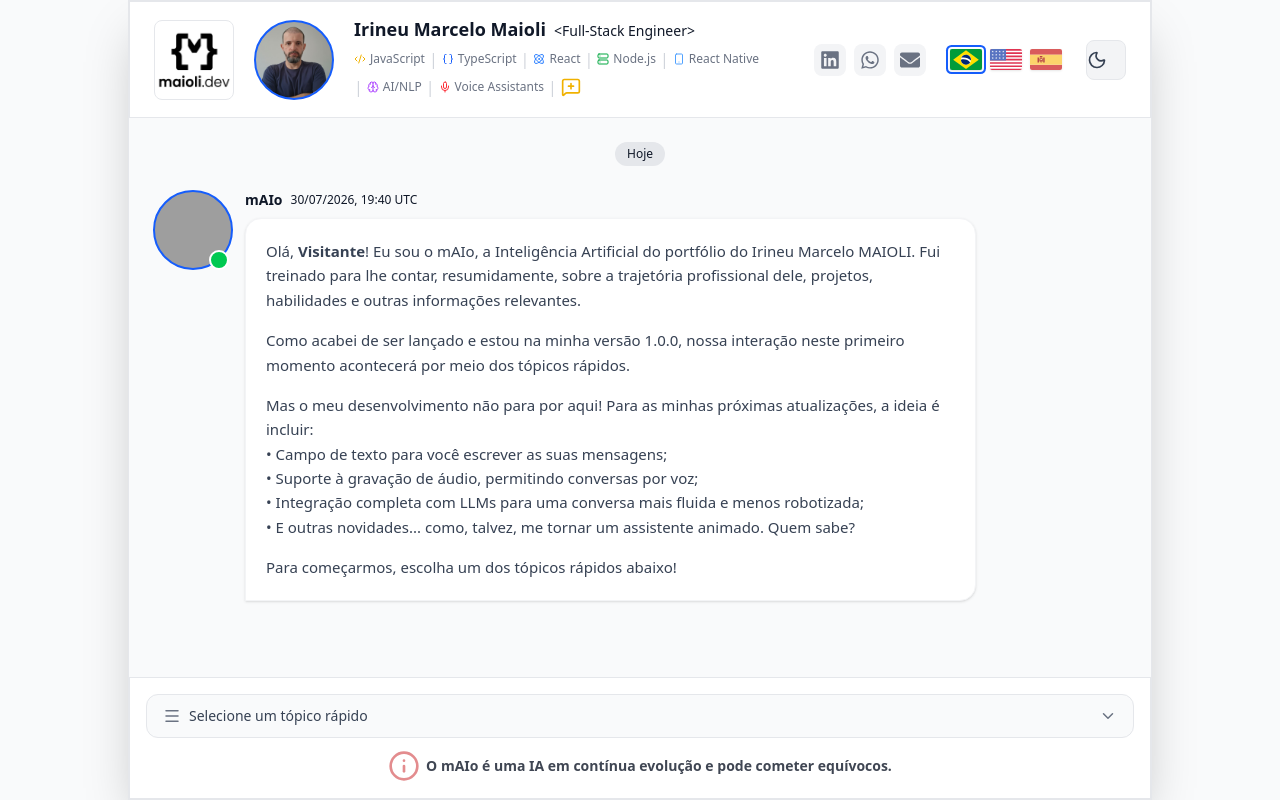
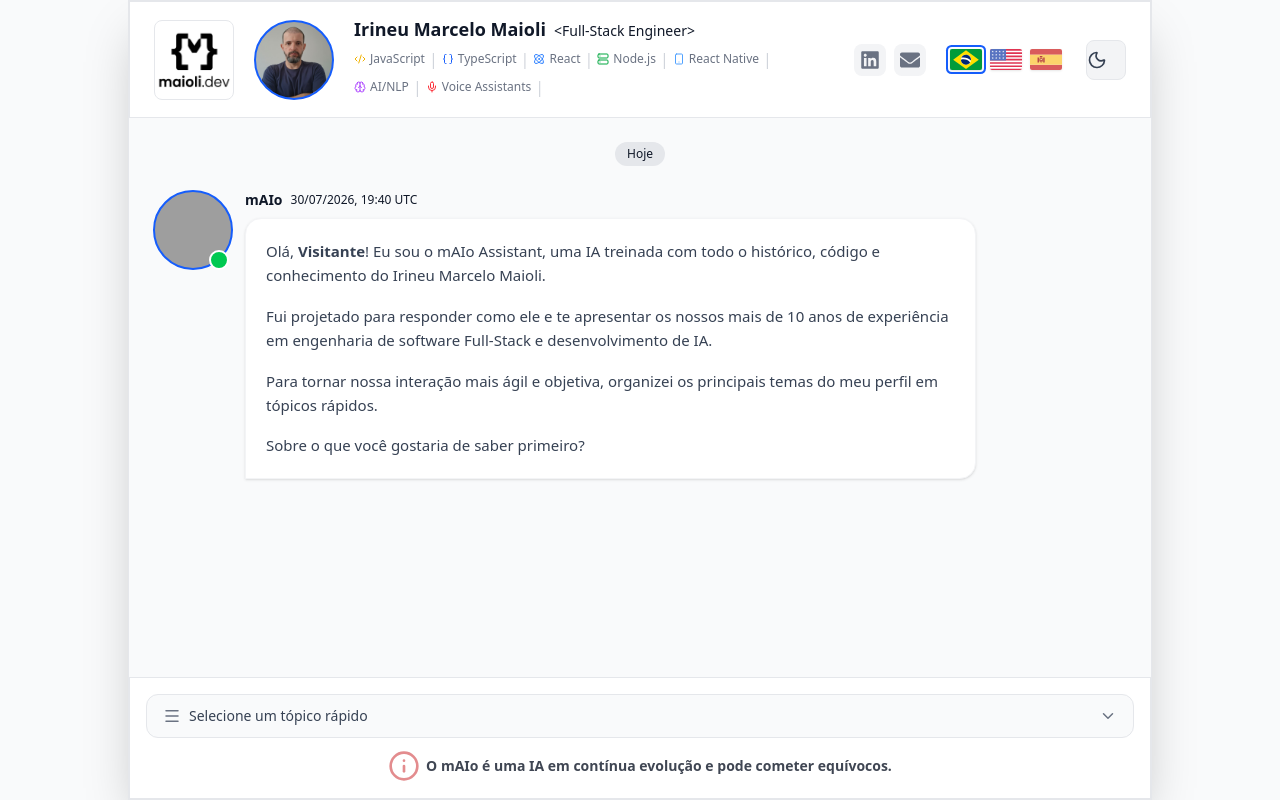
Before and after one commit to immaioli/chat-rag-personal, a Next.js app: page /en/login in a window 1280 px wide. Built offline with nearby package versions, Linux system fonts and the light colour scheme; grey boxes are pictures that could not be loaded.

Commit message:
feat: remove whatsapp references and update ui components

```diff
--- a/src/app/api/chat/config.ts
+++ b/src/app/api/chat/config.ts
@@ -20,7 +20,7 @@ Answer questions about Irineu's career using ONLY the provided knowledge base (\
 - **Bold** for: Technologies (**React**, **Node.js**, **JavaScript**, **TypeScript**, **React Native**, **AI/NLP**, **Voice Assistants**, **Next.js 16**, **React 19**, **LangChain.js**, **Redis**, **BullMQ**, **Prisma**), and Companies (**SiDi**, **Coamo**).
 - *Italics* for: Soft skills, project names (*Chat RAG Personal*, *Optics IDP*), and nuances.
 - **Strict Formatting:** NEVER use double or triple line breaks. Output compact paragraphs. DO NOT add empty lines between list items.
-- **Links:** Always format links using Markdown: [LinkedIn](https://www.linkedin.com/in/immaioli/), [GitHub](https://github.com/immaioli), [WhatsApp](https://wa.me/5544999188624).
+- **Links:** Always format links using Markdown: [LinkedIn](https://www.linkedin.com/in/immaioli/), [GitHub](https://github.com/immaioli).
 
 **3. Content Strategy & Prioritization:**
 - **THE FLAGSHIP PROJECT:** The **Chat RAG Personal** is Irineu's most relevant project.
@@ -36,6 +36,6 @@ Answer questions about Irineu's career using ONLY the provided knowledge base (\
 - **Missing info?** Don't hallucinate. Simply say: "I don't have that specific detail in my current knowledge base." (DO NOT mention LinkedIn or contact info here).
 
 **5. Call to Action & Contact Info:**
-- **STRICT RULE:** NEVER append contact links (LinkedIn, WhatsApp, GitHub) or suggest contacting him at the end of your normal responses.
+- **STRICT RULE:** NEVER append contact links (LinkedIn, GitHub) or suggest contacting him at the end of your normal responses.
 - **ONLY** provide contact information if the visitor EXPLICITLY asks for his contacts, social networks, or how to hire/talk to him.
 `;
--- a/src/components/chat/SocialLinks.tsx
+++ b/src/components/chat/SocialLinks.tsx
@@ -1,7 +1,6 @@
 import { SocialButton } from './SocialButton'
 import {
     FaLinkedin,
-    FaWhatsapp,
     FaEnvelope
 } from 'react-icons/fa'
 import { FlexContainer } from '@/components/ui/FlexContainer'
@@ -20,12 +19,6 @@ export function SocialLinks() {
                 <FaLinkedin size={20} />
             </SocialButton>
             <SocialButton
-                href='https://wa.me/5544999188624'
-                title='WhatsApp'
-            >
-                <FaWhatsapp size={20} />
-            </SocialButton>
-            <SocialButton
                 href='mailto:irineu_marcelo@outlook.com'
                 title='Email'
             >
--- a/src/components/chat/TechStack.tsx
+++ b/src/components/chat/TechStack.tsx
@@ -8,7 +8,6 @@ import {
     Mic
 } from 'lucide-react'
 import { Stack } from './Stack'
-import { TooltipAdd } from './TooltipAdd'
 import { useTranslations } from 'next-intl'
 import { FlexContainer } from '@/components/ui/FlexContainer'
 import { layoutStyles } from '@/constants/styles'
@@ -57,7 +56,6 @@ export function TechStack({ className }: { className?: string }) {
                     label='Voice Assistants'
                     iconColor='text-red-500 dark:text-red-400'
                 />
-                <TooltipAdd text={translate('tooltip')} />
         </FlexContainer>
     )
 }
--- a/translate/pt-BR.json
+++ b/translate/pt-BR.json
@@ -11,7 +11,7 @@
     },
     "ChatInterface": {
         "today": "Hoje",
-        "welcomeMessage": "Olá, **{name}**! Eu sou o mAIo, a Inteligência Artificial do portfólio do Irineu Marcelo MAIOLI. Fui treinado para lhe contar, resumidamente, sobre a trajetória profissional dele, projetos, habilidades e outras informações relevantes.\n\nComo acabei de ser lançado e estou na minha versão 1.0.0, nossa interação neste primeiro momento acontecerá por meio dos tópicos rápidos.\n\nMas o meu desenvolvimento não para por aqui! Para as minhas próximas atualizações, a ideia é incluir:  \n• Campo de texto para você escrever as suas mensagens;  \n• Suporte à gravação de áudio, permitindo conversas por voz;  \n• Integração completa com LLMs para uma conversa mais fluida e menos robotizada;  \n• E outras novidades... como, talvez, me tornar um assistente animado. Quem sabe?\n\nPara começarmos, escolha um dos tópicos rápidos abaixo!",
+        "welcomeMessage": "Olá, **{name}**! Eu sou o mAIo Assistant, uma IA treinada com todo o histórico, código e conhecimento do Irineu Marcelo Maioli.\n\nFui projetado para responder como ele e te apresentar os nossos mais de 10 anos de experiência em engenharia de software Full-Stack e desenvolvimento de IA.\n\nPara tornar nossa interação mais ágil e objetiva, organizei os principais temas do meu perfil em tópicos rápidos.\n\nSobre o que você gostaria de saber primeiro?",
         "inputPlaceholder": "Ou digite sua mensagem aqui...",
         "disclaimer": "O mAIo é uma IA em contínua evolução e pode cometer equívocos."
     },
```
